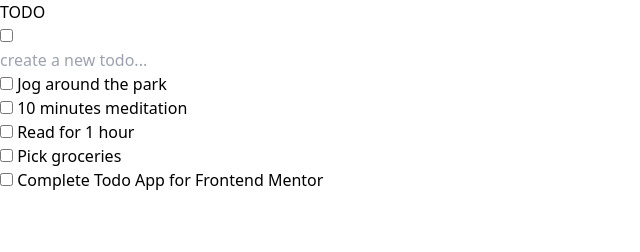
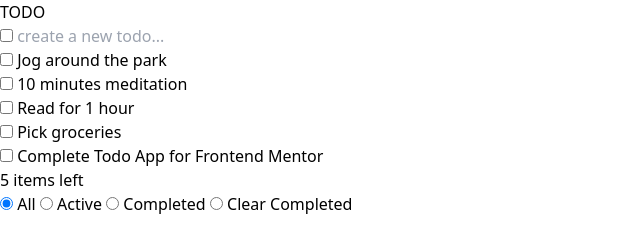
Before and after one commit to MANIZABAYO-Elie/TODO-APP, a website: page public/index.html in a window 1280 px wide. Shown: the whole page, without its empty margins (0-640 px from the left). Drawn offline with Linux system fonts and the light colour scheme.

Commit message:
list item created

```diff
--- a/public/index.html
+++ b/public/index.html
@@ -8,16 +8,14 @@
 </head>
 <body class="theme-dark">
     <header class="flex row">
-        <H1>TODO</H1>
-        <div class="theme block">
+        <h1>TODO</h1>
+        <div class=" flex theme ">
             <label for="theme"></label>
             <input type="checkbox" name="theme" id="theme">
+            <input type="text" placeholder="create a new todo..." name="addItem" id="addItem">
+
         </div>
     </header>
-    <div class="add-new-item flex-row">
-            <span></span>
-            <input type="text" placeholder="create a new todo..." name="addItem" id="addItem">
-    </div>
     <section class="content">
         <ul>
             <li class="flex">
@@ -45,13 +43,28 @@
                 <label for="item"><span>Complete Todo App for Frontend Mentor</span>
                 </label>
              </li>
-
-
-         </ul>
-
+        </ul>
     </section>
-
-
-
+    <div class="flex items-center">
+        <div class="items-left"><span>5</span> items left</div>
+        <div class="flex">
+            <label>
+                <input type="radio" name="filter" id="All" checked>
+                <span>All</span>
+            </label>
+            <label>
+                <input type="radio" name="filter" id="active">
+                <span>Active</span>
+            </label>
+            <label>
+                <input type="radio" name="filter" id="completed">
+                <span>Completed</span>
+            </label>
+            <label>
+                <input type="radio" name="filter" id="clear-completed">
+                <span>Clear Completed</span>
+            </label>
+        </div>
+    </div>
 </body>
 </html>
--- a/src/input.css
+++ b/src/input.css
@@ -1,3 +1,7 @@
+
+body{
+    background-image: url(/images/bg-desktop-dark.jpg);
+}
 @tailwind base;
 @tailwind components;
 @tailwind utilities;
```
